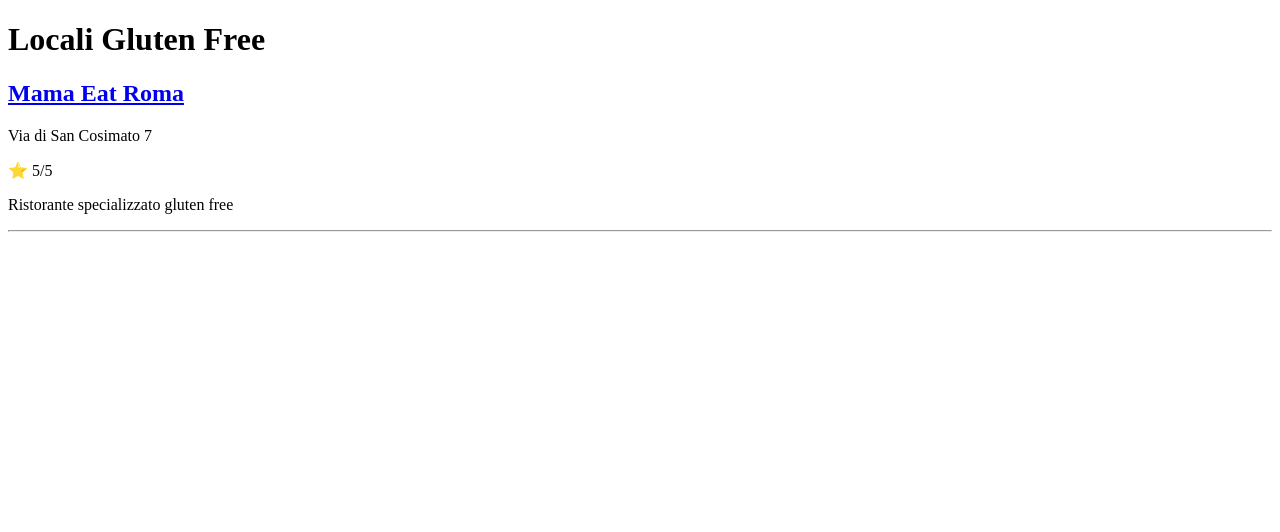
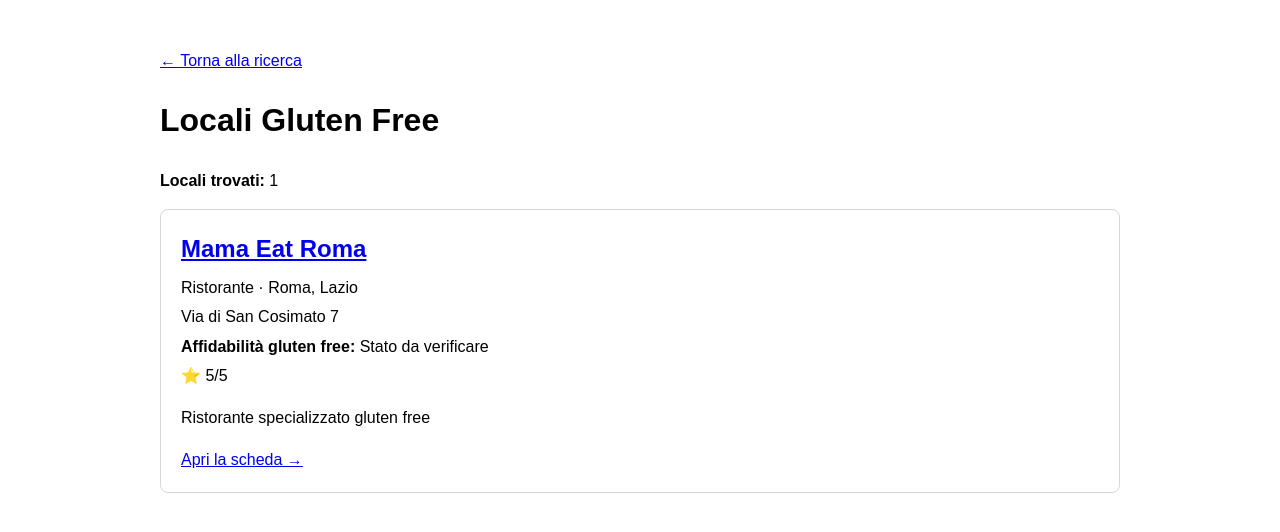
Before and after one commit to davidemilizia/gluten-free-finder, a Next.js app: page /places in a window 1280 px wide. Shown: the top 532 px of the page. Built offline with nearby package versions, Linux system fonts and the light colour scheme.

Commit message:
Update page.tsx

```diff
--- a/src/app/places/page.tsx
+++ b/src/app/places/page.tsx
@@ -1,25 +1,110 @@
 import Link from "next/link";
 import places from "../../../data/places.json";
 
-export default function PlacesPage() {
+type PlacesPageProps = {
+  searchParams: Promise<{
+    continent?: string;
+    country?: string;
+    region?: string;
+    city?: string;
+    type?: string;
+  }>;
+};
+
+export default async function PlacesPage({ searchParams }: PlacesPageProps) {
+  const filters = await searchParams;
+
+  const filteredPlaces = places.filter((place) => {
+    return (
+      (!filters.continent || place.continent === filters.continent) &&
+      (!filters.country || place.country === filters.country) &&
+      (!filters.region || place.region === filters.region) &&
+      (!filters.city || place.city === filters.city) &&
+      (!filters.type || place.type === filters.type)
+    );
+  });
+
+  const activeFilters = [
+    filters.continent,
+    filters.country,
+    filters.region,
+    filters.city,
+    filters.type,
+  ].filter(Boolean);
+
   return (
-    <main>
+    <main
+      style={{
+        maxWidth: "960px",
+        margin: "0 auto",
+        padding: "40px 20px",
+        fontFamily: "Arial, sans-serif",
+        lineHeight: 1.6,
+      }}
+    >
+      <Link href="/">← Torna alla ricerca</Link>
+
       <h1>Locali Gluten Free</h1>
 
-      {places.map((place: any) => (
-        <div key={place.id}>
-          <h2>
-            <Link href={`/places/${place.slug}`}>
-              {place.name}
-            </Link>
-          </h2>
+      {activeFilters.length > 0 && (
+        <p>
+          <strong>Filtri:</strong> {activeFilters.join(" · ")}
+        </p>
+      )}
 
-          <p>{place.address}</p>
-          <p>⭐ {place.rating}/5</p>
-          <p>{place.description}</p>
-          <hr />
+      <p>
+        <strong>Locali trovati:</strong> {filteredPlaces.length}
+      </p>
+
+      {activeFilters.length > 0 && (
+        <p>
+          <Link href="/places">Azzera i filtri</Link>
+        </p>
+      )}
+
+      {filteredPlaces.length === 0 ? (
+        <section
+          style={{
+            padding: "24px",
+            border: "1px solid #ddd",
+            borderRadius: "8px",
+            background: "#fafafa",
+          }}
+        >
+          <h2>Nessun locale trovato</h2>
+          <p>Prova a modificare o azzerare i filtri di ricerca.</p>
+          <Link href="/">Modifica la ricerca</Link>
+        </section>
+      ) : (
+        <div style={{ display: "grid", gap: "18px" }}>
+          {filteredPlaces.map((place) => (
+            <article
+              key={place.id}
+              style={{
+                padding: "20px",
+                border: "1px solid #d6d6d6",
+                borderRadius: "8px",
+              }}
+            >
+              <h2 style={{ marginTop: 0, marginBottom: "6px" }}>
+                <Link href={`/places/${place.slug}`}>{place.name}</Link>
+              </h2>
+
+              <p style={{ margin: "4px 0" }}>
+                {place.type} · {place.city}, {place.region}
+              </p>
+              <p style={{ margin: "4px 0" }}>{place.address}</p>
+              <p style={{ margin: "4px 0" }}>
+                <strong>Affidabilità gluten free:</strong> {place.gfCategory}
+              </p>
+              <p style={{ margin: "4px 0" }}>⭐ {place.rating}/5</p>
+              <p>{place.description}</p>
+
+              <Link href={`/places/${place.slug}`}>Apri la scheda →</Link>
+            </article>
+          ))}
         </div>
-      ))}
+      )}
     </main>
   );
 }
```
